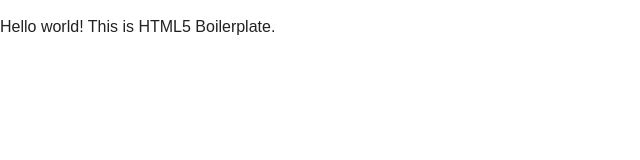
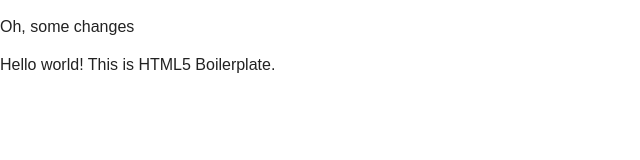
Before and after one commit to piotr-romanowski-kodilla/test-repository, a plain HTML site: page index.html in a window 1280 px wide. Shown: the whole page, without its empty margins (0-640 px from the left). Drawn offline with nearby package versions, Linux system fonts and the light colour scheme.

Commit message:
test change

```diff
--- a/index.html
+++ b/index.html
@@ -18,7 +18,7 @@
         <!--[if lt IE 8]>
             <p class="browserupgrade">You are using an <strong>outdated</strong> browser. Please <a href="http://browsehappy.com/">upgrade your browser</a> to improve your experience.</p>
         <![endif]-->
-
+		<p>Oh, some changes</p>
         <!-- Add your site or application content here -->
         <p>Hello world! This is HTML5 Boilerplate.</p>
 
```
